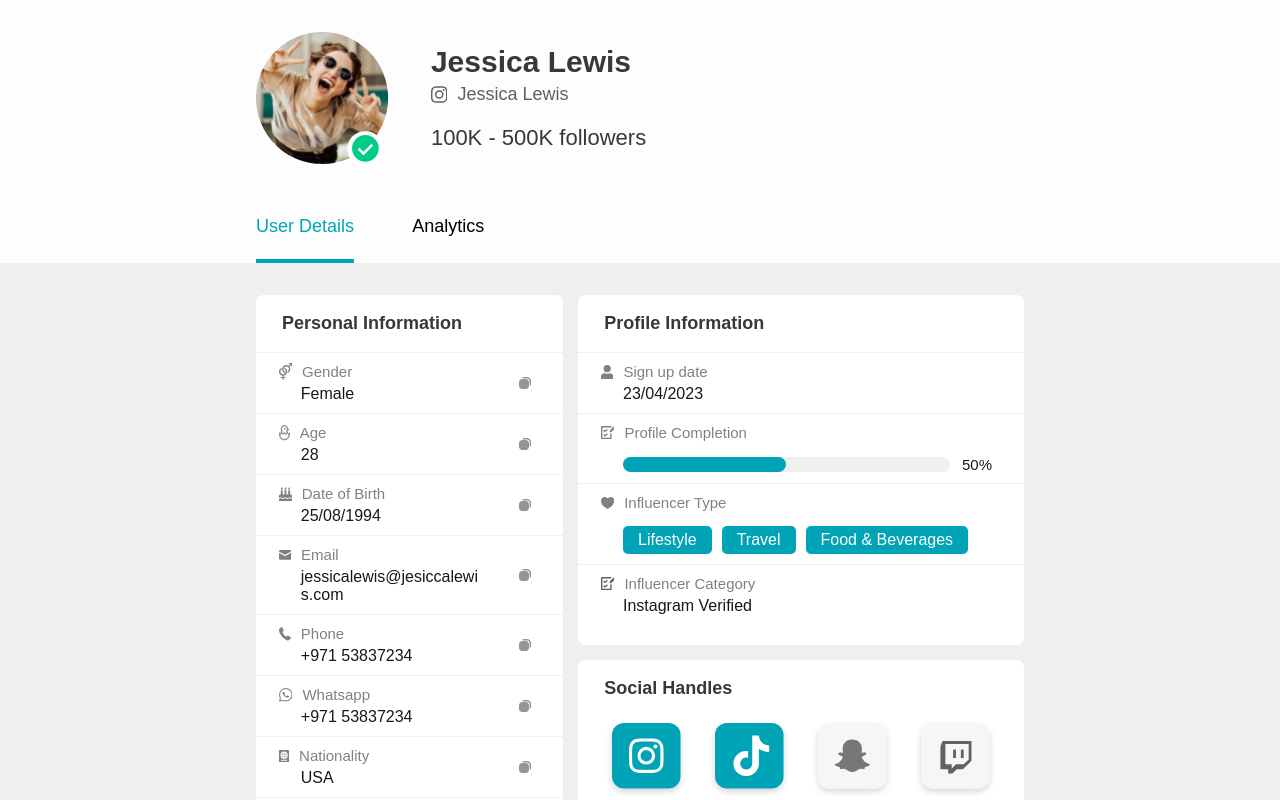
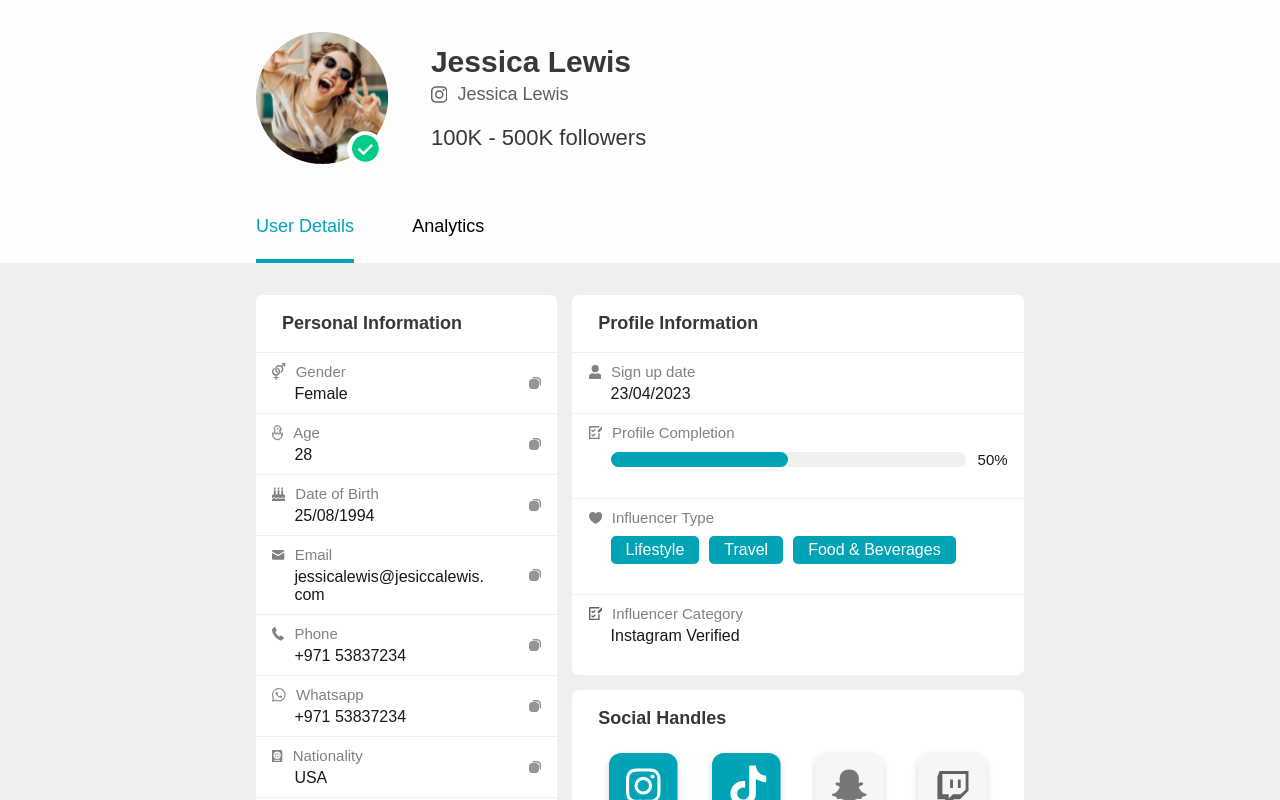
Before and after one commit to MElhatmi/Vuetest, a Vue app: page / in a window 1280 px wide. Shown: the top 800 px of the page. Built offline with nearby package versions, Linux system fonts and the light colour scheme.

Commit message:
commit 3

```diff
--- a/src/components/main-section/main-section-components/main-section-list.vue
+++ b/src/components/main-section/main-section-components/main-section-list.vue
@@ -82,9 +82,10 @@ export default {
 <style>
 .main-section-personal-information {
   background-color: #ffffff;
+
   /* min-width: 300px;*/
   width: 40%;
   border-radius: 7px;
-  padding-bottom: 10px;
+  /*padding-bottom: 10px;*/
 }
 </style>
--- a/src/components/main-section/main-section-components/main-section-profile.vue
+++ b/src/components/main-section/main-section-components/main-section-profile.vue
@@ -73,15 +73,17 @@ export default {
   margin-bottom: 15px;
   border-radius: 7px;
 }
-.plus-padding {
-  padding: 30px 0;
-}
+/*.plus-padding {
+  padding-top: 30px;
+  padding-bottom: 30px;
+}*/
 .bottom-padding {
   padding-bottom: 20px;
 }
 .main-section-information-item-info-nontextual {
   padding-left: 22px;
-  padding-top: 15px;
+  padding-top: 10px;
+  padding-bottom: 20px;
 }
 .main-section-information-left-profile {
   width: 100%;
--- a/src/components/main-section/main-section.vue
+++ b/src/components/main-section/main-section.vue
@@ -67,7 +67,7 @@ export default {
   color: #383838;
 }
 .main-section-item {
-  padding: 10px 32px 10px calc(10px + 1vw);
+  padding: 10px calc(10px + 0.5vw) 10px calc(10px + 0.5vw);
   display: flex;
   justify-content: space-between;
   align-items: center;
```
